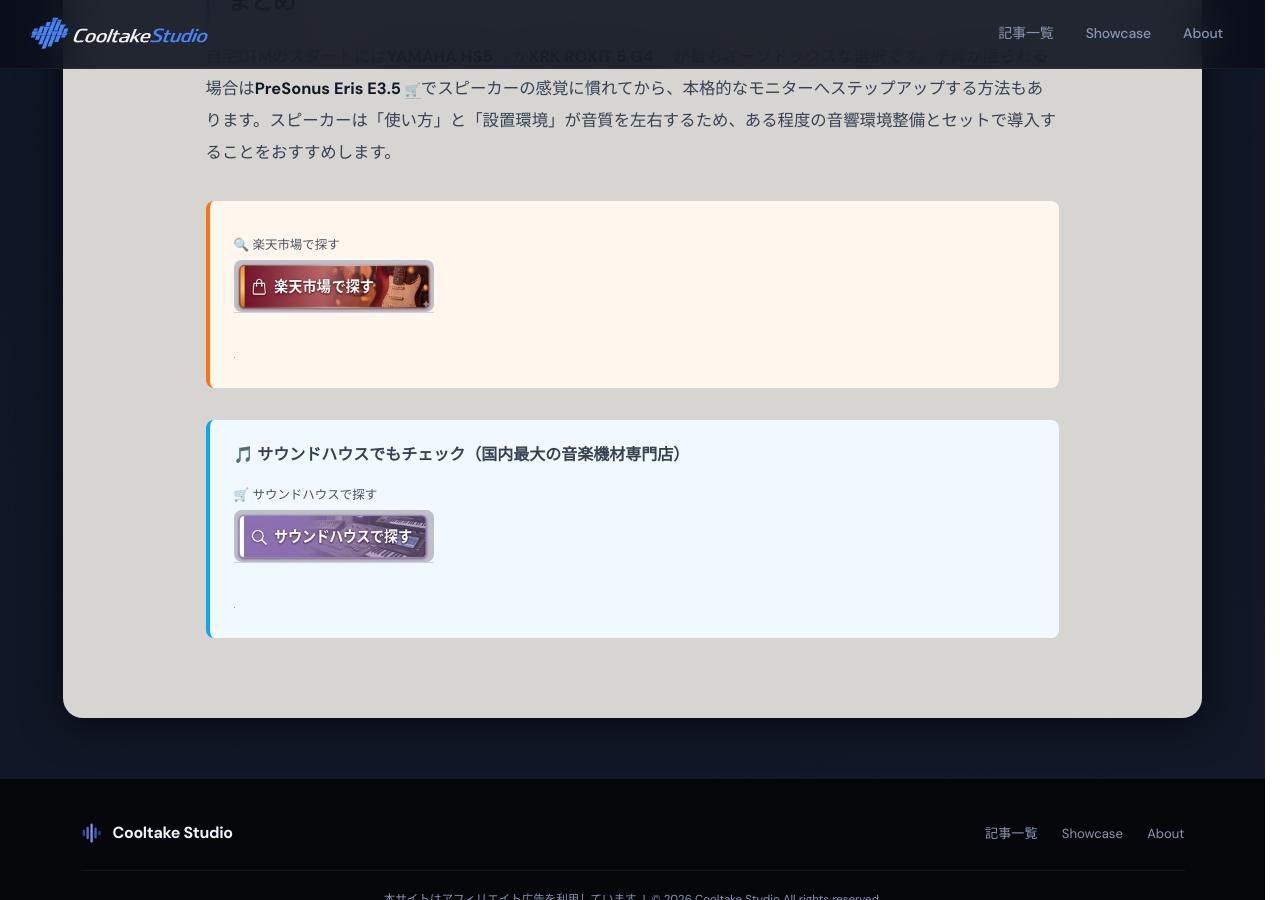
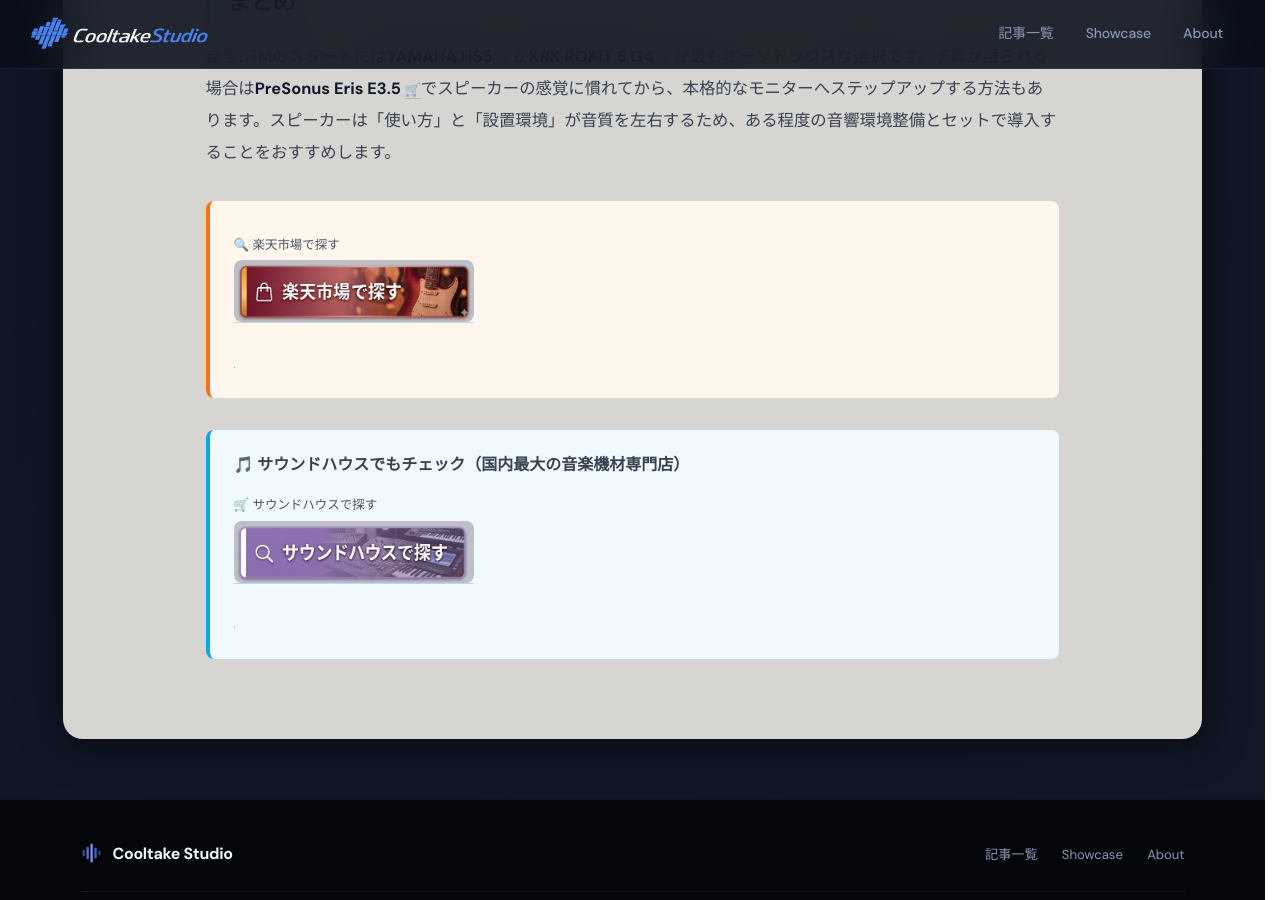
Before and after one commit to cooltake/cooltake-staging, a Jekyll site: the page built from _posts/2026-05-12-studio-monitor-guide.md, in a window 1280 px wide and 900 px high, scrolled down 4384 px. Built offline with Jekyll 4.4.1, drawn with Linux system fonts in a browser that asks for light colours; some web fonts are replaced; grey boxes are pictures that could not be loaded.

Commit message:
style: flex horizontal buttons + larger width in 2026-05-12-studio-monitor-guide.md

```diff
--- a/_posts/2026-05-12-studio-monitor-guide.md
+++ b/_posts/2026-05-12-studio-monitor-guide.md
@@ -98,13 +98,13 @@
 
 <div style="margin:2rem 0;padding:1.2rem 1.5rem;background:#fff7ed;border-left:4px solid #f97316;border-radius:8px;">
 <div style="margin:.8rem 0;"><span style="display:block;font-size:.78rem;color:#4b5563;margin-bottom:3px;margin-top:6px;">🔍 楽天市場で探す</span>
-<a href="//af.moshimo.com/af/c/click?a_id=5565352&amp;p_id=54&amp;pc_id=54&amp;pl_id=616&amp;url=https%3A%2F%2Fsearch.rakuten.co.jp%2Fsearch%2Fmall%2F%25E3%2583%25A2%25E3%2583%258B%25E3%2582%25BF%25E3%2583%25BC%25E3%2582%25B9%25E3%2583%2594%25E3%2583%25BC%25E3%2582%25AB%25E3%2583%25BC%2F" rel="nofollow" referrerpolicy="no-referrer-when-downgrade" style="display:inline-block;text-decoration:none;"><img src="/assets/images/btn-rakuten.jpg" alt="楽天市場で探す" width="200" style="height:auto;border-radius:8px;display:block;"></a></div>
+<a href="//af.moshimo.com/af/c/click?a_id=5565352&amp;p_id=54&amp;pc_id=54&amp;pl_id=616&amp;url=https%3A%2F%2Fsearch.rakuten.co.jp%2Fsearch%2Fmall%2F%25E3%2583%25A2%25E3%2583%258B%25E3%2582%25BF%25E3%2583%25BC%25E3%2582%25B9%25E3%2583%2594%25E3%2583%25BC%25E3%2582%25AB%25E3%2583%25BC%2F" rel="nofollow" referrerpolicy="no-referrer-when-downgrade" style="display:inline-block;text-decoration:none;"><img src="/assets/images/btn-rakuten.jpg" alt="楽天市場で探す" width="240" style="height:auto;border-radius:8px;display:block;"></a></div>
 <img src="//i.moshimo.com/af/i/impression?a_id=5565352&amp;p_id=54&amp;pc_id=54&amp;pl_id=616" width="1" height="1" style="border:none;" alt="" loading="lazy">
 </div>
 
 <div style="margin:2rem 0;padding:1.2rem 1.5rem;background:#f0f9ff;border-left:4px solid #0ea5e9;border-radius:8px;">
 <p style="margin:0 0 .6rem;font-weight:bold;font-size:1rem;">&#x1F3B5; サウンドハウスでもチェック（国内最大の音楽機材専門店）</p>
 <div style="margin:.8rem 0;"><span style="display:block;font-size:.78rem;color:#4b5563;margin-bottom:3px;margin-top:6px;">🛒 サウンドハウスで探す</span>
-<a href="https://h.accesstrade.net/sp/cc?rk=01001xqc00os63&url=https%3A%2F%2Fwww.soundhouse.co.jp%2Fsearch%2Findex%2F%3Fsearch_all%3D%25E3%2583%25A2%25E3%2583%258B%25E3%2582%25BF%25E3%2583%25BC%25E3%2582%25B9%25E3%2583%2594%25E3%2583%25BC%25E3%2582%25AB%25E3%2583%25BC" rel="nofollow" referrerpolicy="no-referrer-when-downgrade" style="display:inline-block;text-decoration:none;"><img src="/assets/images/btn-soundhouse.jpg" alt="サウンドハウスで探す" width="200" style="height:auto;border-radius:8px;display:block;"></a></div>
+<a href="https://h.accesstrade.net/sp/cc?rk=01001xqc00os63&url=https%3A%2F%2Fwww.soundhouse.co.jp%2Fsearch%2Findex%2F%3Fsearch_all%3D%25E3%2583%25A2%25E3%2583%258B%25E3%2582%25BF%25E3%2583%25BC%25E3%2582%25B9%25E3%2583%2594%25E3%2583%25BC%25E3%2582%25AB%25E3%2583%25BC" rel="nofollow" referrerpolicy="no-referrer-when-downgrade" style="display:inline-block;text-decoration:none;"><img src="/assets/images/btn-soundhouse.jpg" alt="サウンドハウスで探す" width="240" style="height:auto;border-radius:8px;display:block;"></a></div>
 <img src="https://h.accesstrade.net/sp/rr?rk=01001xqc00os63" width="1" height="1" border="0" alt="" loading="lazy">
 </div>
```
